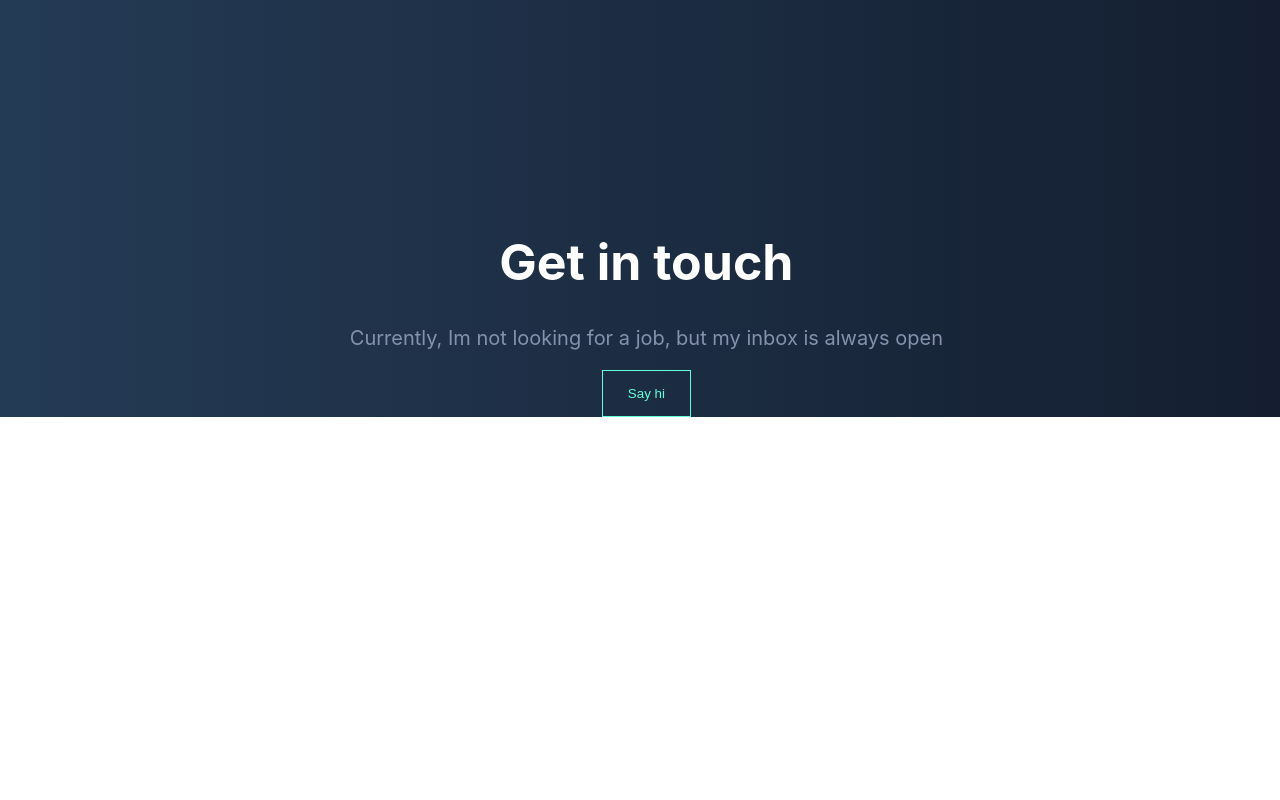
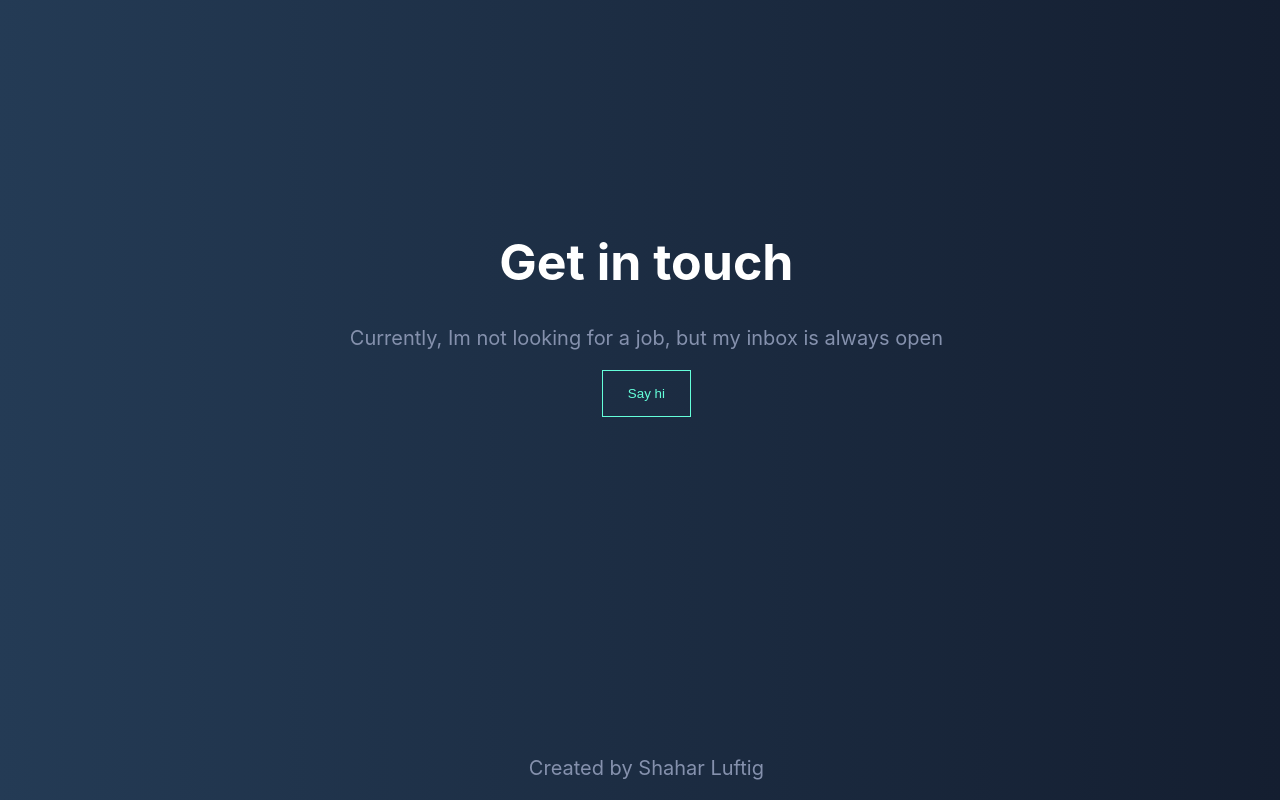
Before and after one commit to shaharluftig/luftig-portfolio, a Next.js app in the folder luftig-portfolio/: page / in a window 1280 px wide. Shown: the part 2357-3157 px from the top of the page. Before the commit the page ends 2774 px from the top, so only its background shows below. Built offline with nearby package versions, Linux system fonts and the light colour scheme; no server answers.

Commit message:
Add footer

```diff
--- /dev/null
+++ b/luftig-portfolio/components/Footer.tsx
@@ -0,0 +1,10 @@
+import styles from '../styles/Footer.module.css';
+
+export default function Footer() {
+
+    return (
+        <div className={styles.container}>
+            <p>Created by Shahar Luftig</p>
+        </div>
+    )
+}
--- a/luftig-portfolio/pages/index.tsx
+++ b/luftig-portfolio/pages/index.tsx
@@ -1,5 +1,6 @@
 import type { NextPage } from 'next';
 import IconFooter from '../components/IconFooter';
+import Footer from '../components/Footer';
 import Navbar from '../components/Navbar';
 import About from '../components/sections/About';
 import Contact from '../components/sections/Contact';
@@ -20,6 +21,7 @@ const Home: NextPage = () => {
         <About />
         <Experience />
         <Contact />
+        <Footer />
       </div>
       <IconFooter />
     </>
--- /dev/null
+++ b/luftig-portfolio/styles/Footer.module.css
@@ -0,0 +1,5 @@
+.container {
+  margin-top: 50%;
+  text-align: center;
+
+}
```
